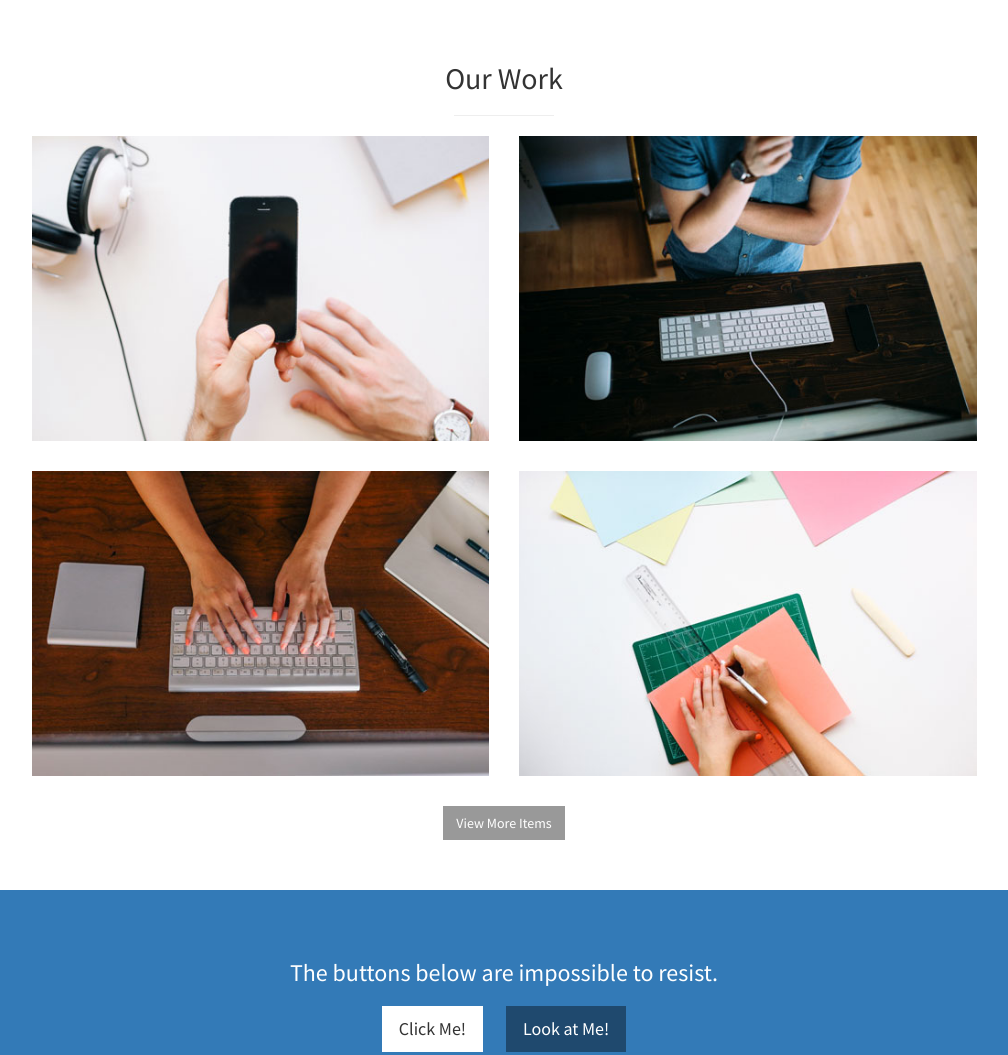
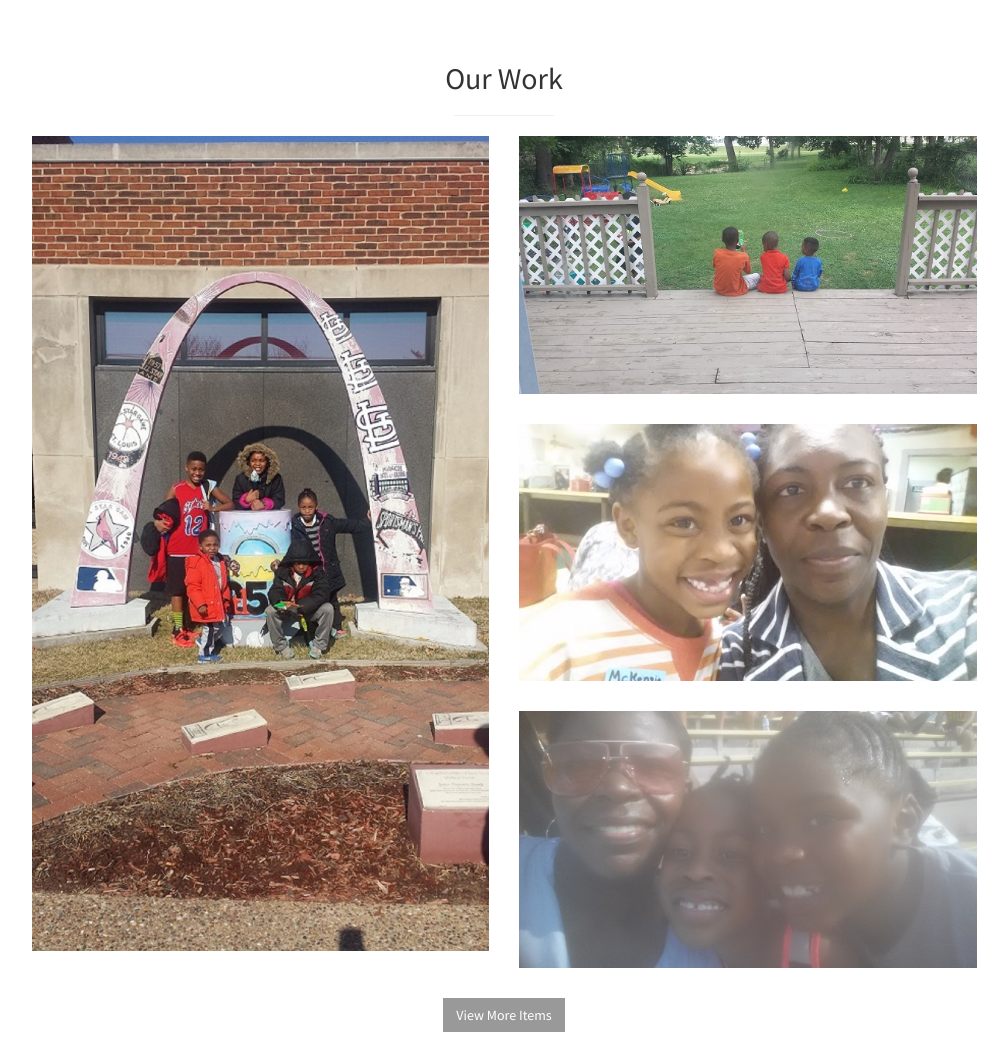
Before and after one commit to tamurabinion1/tamura-pie, a plain HTML site: page index.html in a window 1280 px wide. Shown: the part 1880-2935 px from the top of the page, without its empty margins (136-1144 px from the left). Drawn offline with Linux system fonts and the light colour scheme.

Commit message:
Update index.html

```diff
--- a/index.html
+++ b/index.html
@@ -171,28 +171,28 @@
                         <div class="col-md-6">
                             <div class="portfolio-item">
                                 <a href="#">
-                                    <img class="img-portfolio img-responsive" src="img/portfolio-1.jpg">
+                                    <img class="img-portfolio img-responsive" src="img/Mychildren2resized.jpg">
                                 </a>
                             </div>
                         </div>
                         <div class="col-md-6">
                             <div class="portfolio-item">
                                 <a href="#">
-                                    <img class="img-portfolio img-responsive" src="img/portfolio-2.jpg">
+                                    <img class="img-portfolio img-responsive" src="img/myboysresized.jpg">
                                 </a>
                             </div>
                         </div>
                         <div class="col-md-6">
                             <div class="portfolio-item">
                                 <a href="#">
-                                    <img class="img-portfolio img-responsive" src="img/portfolio-3.jpg">
+                                    <img class="img-portfolio img-responsive" src="img/MckenzieandmommyResized.jpg">
                                 </a>
                             </div>
                         </div>
                         <div class="col-md-6">
                             <div class="portfolio-item">
                                 <a href="#">
-                                    <img class="img-portfolio img-responsive" src="img/portfolio-4.jpg">
+                                    <img class="img-portfolio img-responsive" src="img/mygirls2resized.jpg">
                                 </a>
                             </div>
                         </div>
```
